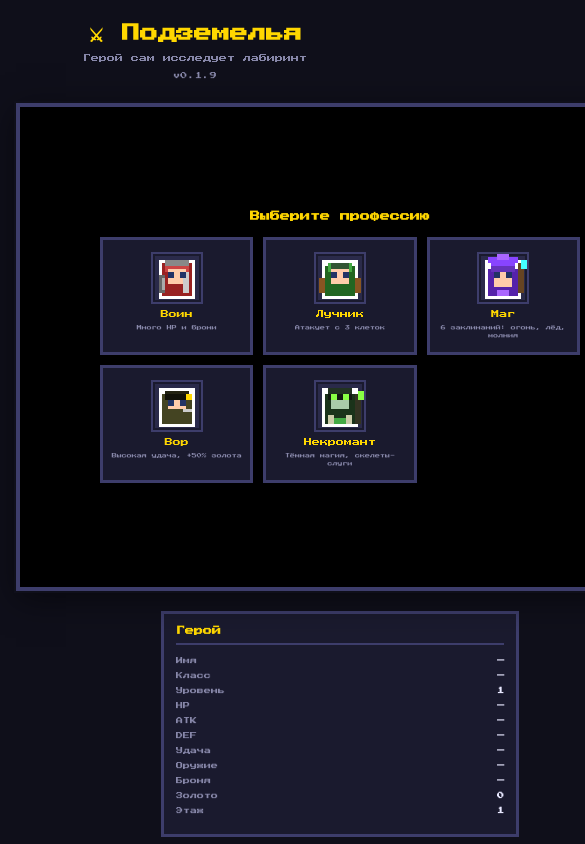
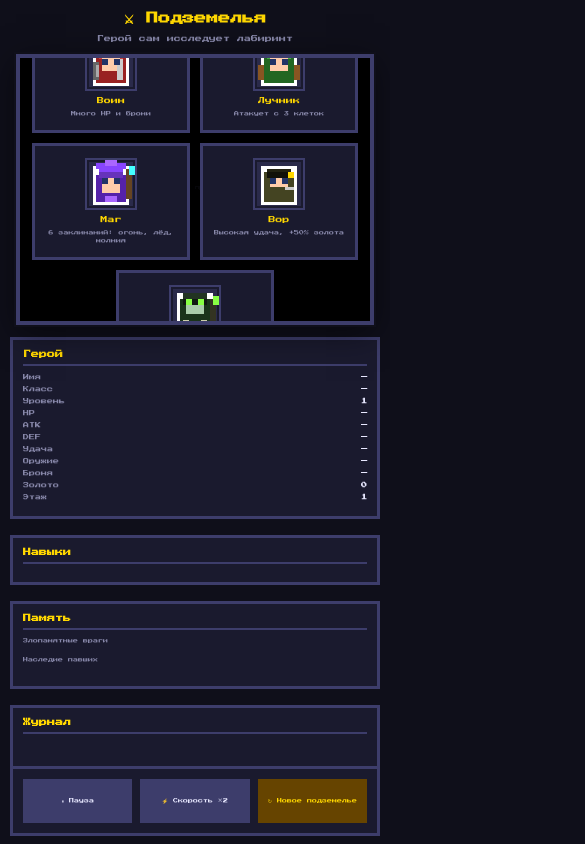
Before and after one commit to korshunovmv/game-rpg-dungeon, a plain HTML site: page index.html in a window 390 px wide. Shown: the top 844 px of the page, 585 px wide, since content can reach past the window. Drawn offline with Linux system fonts and the light colour scheme.

Commit message:
adaptive

```diff
--- a/index.html
+++ b/index.html
@@ -2,7 +2,11 @@
 <html lang="ru">
 <head>
   <meta charset="UTF-8">
-  <meta name="viewport" content="width=device-width, initial-scale=1.0">
+  <meta name="viewport" content="width=device-width, initial-scale=1.0, viewport-fit=cover, maximum-scale=1.0">
+  <meta name="mobile-web-app-capable" content="yes">
+  <meta name="apple-mobile-web-app-capable" content="yes">
+  <meta name="apple-mobile-web-app-status-bar-style" content="black-translucent">
+  <meta name="theme-color" content="#0f0f1a">
   <title>Подземелья — Pixel RPG</title>
   <link rel="stylesheet" href="style.css">
 </head>
@@ -91,9 +95,9 @@
         </section>
 
         <section class="controls">
-          <button id="btn-pause" class="btn">⏸ Пауза</button>
-          <button id="btn-speed" class="btn">⚡ Скорость ×2</button>
-          <button id="btn-new" class="btn btn-accent">↻ Новое подземелье</button>
+          <button id="btn-pause" class="btn" type="button">⏸ Пауза</button>
+          <button id="btn-speed" class="btn" type="button">⚡ Скорость ×2</button>
+          <button id="btn-new" class="btn btn-accent" type="button">↻ Новое подземелье</button>
         </section>
       </aside>
     </main>
--- a/js/main.js
+++ b/js/main.js
@@ -164,10 +164,28 @@ class UI {
   }
 }
 
+function setupMobileViewport(canvas) {
+  canvas.addEventListener('contextmenu', (event) => {
+    event.preventDefault();
+  });
+
+  const preventGestureZoom = (event) => {
+    if (event.touches.length > 1) {
+      event.preventDefault();
+    }
+  };
+
+  document.addEventListener('touchmove', preventGestureZoom, { passive: false });
+  window.addEventListener('orientationchange', () => {
+    window.scrollTo(0, 0);
+  });
+}
+
 function main() {
   const canvas = document.getElementById('game');
   canvas.width = CANVAS_W;
   canvas.height = CANVAS_H;
+  setupMobileViewport(canvas);
 
   const versionEl = document.getElementById('app-version');
   if (versionEl) {
--- a/js/version.js
+++ b/js/version.js
@@ -1 +1 @@
-export const VERSION = '0.1.9';
+export const VERSION = '0.1.10';
--- a/style.css
+++ b/style.css
@@ -22,13 +22,20 @@ body {
   color: var(--text);
   font-family: 'Press Start 2P', monospace;
   min-height: 100vh;
+  min-height: 100dvh;
   image-rendering: pixelated;
+  -webkit-text-size-adjust: 100%;
+  overscroll-behavior: none;
+  touch-action: manipulation;
 }
 
 .app {
   max-width: 1100px;
   margin: 0 auto;
   padding: 24px 16px;
+  padding-left: max(16px, env(safe-area-inset-left));
+  padding-right: max(16px, env(safe-area-inset-right));
+  padding-bottom: max(24px, env(safe-area-inset-bottom));
 }
 
 .header {
@@ -63,15 +70,22 @@ body {
 
 .game-wrap {
   position: relative;
+  width: 100%;
+  max-width: 640px;
   border: 4px solid var(--border);
   box-shadow: 0 0 0 2px var(--bg), 0 8px 32px rgba(0, 0, 0, 0.5);
 }
 
 #game {
   display: block;
+  width: 100%;
+  height: auto;
+  aspect-ratio: 640 / 480;
   image-rendering: pixelated;
   image-rendering: crisp-edges;
   background: #000;
+  touch-action: manipulation;
+  -webkit-tap-highlight-color: transparent;
 }
 
 .overlay {
@@ -139,9 +153,12 @@ body {
   align-items: center;
   gap: 6px;
   transition: border-color 0.15s, background 0.15s;
+  -webkit-tap-highlight-color: transparent;
+  touch-action: manipulation;
 }
 
-.class-card:hover {
+.class-card:hover,
+.class-card:active {
   border-color: var(--accent);
   background: #252545;
 }
@@ -221,9 +238,12 @@ body {
   cursor: pointer;
   text-align: left;
   transition: border-color 0.15s, background 0.15s;
+  -webkit-tap-highlight-color: transparent;
+  touch-action: manipulation;
 }
 
-.skill-card:hover {
+.skill-card:hover,
+.skill-card:active {
   border-color: var(--success);
   background: #252545;
 }
@@ -376,9 +396,12 @@ body {
   border: none;
   cursor: pointer;
   transition: background 0.15s;
+  -webkit-tap-highlight-color: transparent;
+  touch-action: manipulation;
 }
 
-.btn:hover {
+.btn:hover,
+.btn:active {
   background: #5555aa;
 }
 
@@ -387,18 +410,219 @@ body {
   color: var(--accent);
 }
 
-.btn-accent:hover {
+.btn-accent:hover,
+.btn-accent:active {
   background: #886600;
 }
 
 @media (max-width: 700px) {
+  .app {
+    padding-top: 12px;
+    padding-bottom: max(12px, env(safe-area-inset-bottom));
+  }
+
+  .header {
+    margin-bottom: 12px;
+  }
+
+  .header h1 {
+    font-size: 14px;
+  }
+
+  .subtitle {
+    font-size: 7px;
+  }
+
   .main {
     flex-direction: column;
-    align-items: center;
+    align-items: stretch;
+    gap: 12px;
+  }
+
+  .game-wrap {
+    align-self: center;
+    width: min(100%, calc(100vw - 32px - env(safe-area-inset-left) - env(safe-area-inset-right)));
   }
 
   .panel {
     width: 100%;
-    max-width: 640px;
+    max-width: none;
+  }
+
+  .controls {
+    display: grid;
+    grid-template-columns: repeat(3, minmax(0, 1fr));
+    gap: 8px;
+    position: sticky;
+    bottom: max(8px, env(safe-area-inset-bottom));
+    z-index: 5;
+    padding-top: 4px;
+  }
+
+  .controls .btn {
+    min-height: 44px;
+    padding: 12px 6px;
+    font-size: 6px;
+    line-height: 1.4;
+  }
+
+  .log {
+    min-height: 120px;
+    max-height: 160px;
+  }
+
+  .class-select,
+  .skill-select {
+    padding: 12px;
+    overflow-y: auto;
+    -webkit-overflow-scrolling: touch;
+  }
+
+  .class-grid {
+    grid-template-columns: repeat(2, minmax(0, 1fr));
+    max-width: none;
+    width: 100%;
+  }
+
+  .class-card:last-child:nth-child(odd) {
+    grid-column: 1 / -1;
+    max-width: 50%;
+    justify-self: center;
+  }
+
+  .overlay {
+    font-size: 9px;
+    padding: 12px;
+    white-space: pre-line;
   }
 }
+
+@media (max-width: 480px) {
+  .app {
+    padding-left: max(10px, env(safe-area-inset-left));
+    padding-right: max(10px, env(safe-area-inset-right));
+  }
+
+  .header h1 {
+    font-size: 12px;
+  }
+
+  .version {
+    display: none;
+  }
+
+  .panel section {
+    padding: 10px;
+  }
+
+  .panel h2 {
+    font-size: 8px;
+    margin-bottom: 8px;
+    padding-bottom: 6px;
+  }
+
+  .stat-row {
+    font-size: 6px;
+    margin-bottom: 6px;
+  }
+
+  .skills-list,
+  .legends-list {
+    max-height: 64px;
+  }
+
+  .legends-panel .legends-list {
+    max-height: 48px;
+  }
+
+  .class-select h2,
+  .skill-select h2 {
+    font-size: 9px;
+  }
+
+  .class-name {
+    font-size: 7px;
+  }
+
+  .class-desc {
+    font-size: 5px;
+  }
+
+  .skill-card {
+    padding: 12px;
+    min-height: 44px;
+  }
+
+  .controls .btn {
+    font-size: 5px;
+  }
+}
+
+@media (max-width: 360px) {
+  .header h1 {
+    font-size: 10px;
+  }
+
+  .subtitle {
+    font-size: 6px;
+  }
+
+  .controls {
+    grid-template-columns: 1fr;
+  }
+
+  .controls .btn {
+    font-size: 6px;
+  }
+}
+
+@media (max-height: 500px) and (orientation: landscape) {
+  .app {
+    padding-top: 8px;
+    padding-bottom: 8px;
+  }
+
+  .header {
+    margin-bottom: 8px;
+  }
+
+  .header h1 {
+    font-size: 11px;
+    margin-bottom: 4px;
+  }
+
+  .subtitle,
+  .version {
+    display: none;
+  }
+
+  .main {
+    flex-direction: row;
+    flex-wrap: nowrap;
+    align-items: flex-start;
+    gap: 10px;
+  }
+
+  .game-wrap {
+    flex: 0 0 min(52vw, 420px);
+    width: min(52vw, 420px);
+  }
+
+  .panel {
+    flex: 1;
+    min-width: 0;
+    max-height: calc(100dvh - 56px);
+    overflow-y: auto;
+    -webkit-overflow-scrolling: touch;
+  }
+
+  .log {
+    min-height: 80px;
+    max-height: 120px;
+  }
+
+  .controls {
+    position: static;
+    grid-template-columns: 1fr;
+  }
+}
```
Also changed, not shown: 1 other file.
